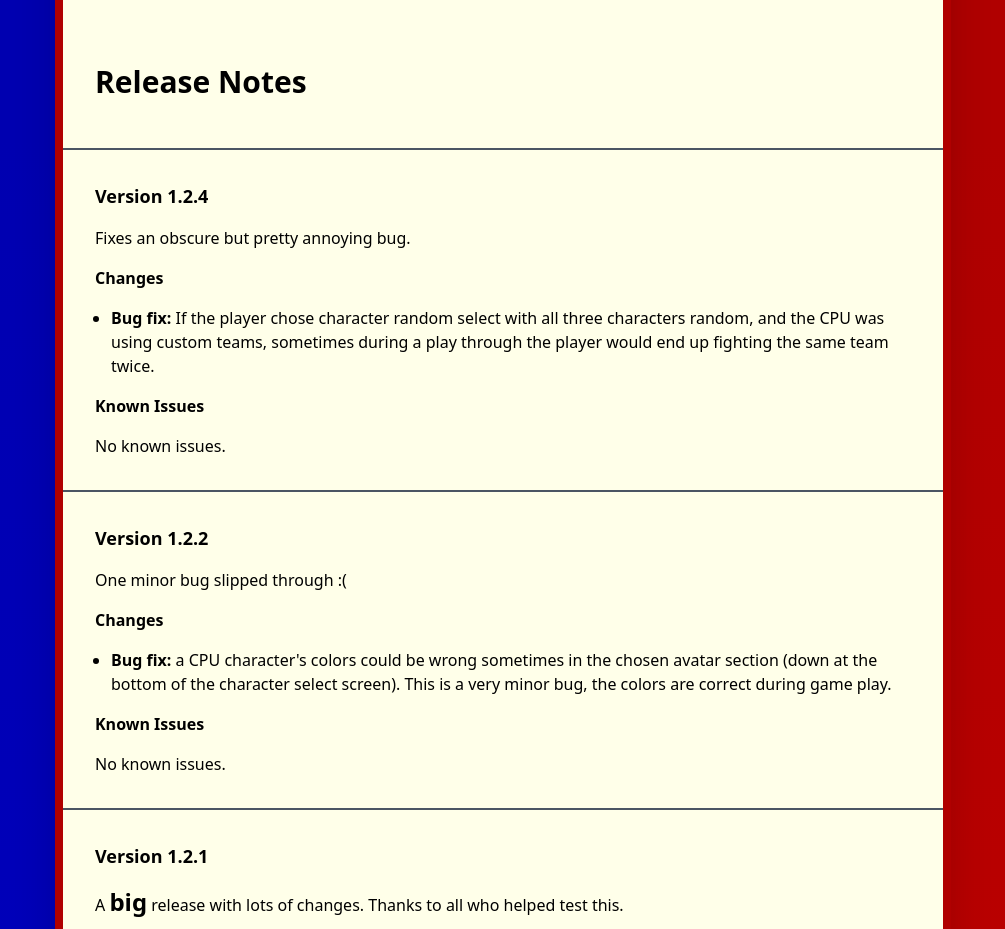
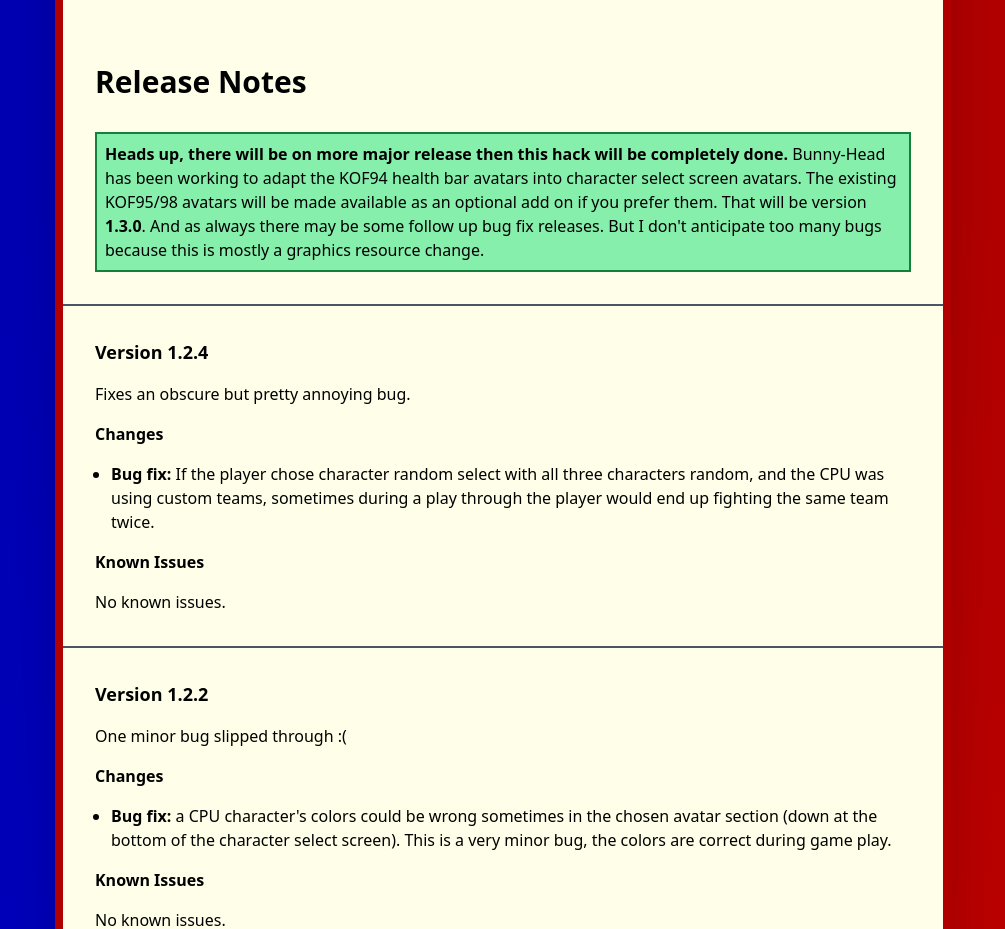
Before and after one commit to city41/neorh, a Next.js app: page / in a window 1280 px wide. Shown: the part 2945-3874 px from the top of the page, without its empty margins (137-1142 px from the left). Built offline with nearby package versions, Linux system fonts and the light colour scheme.

Commit message:
heads up on 1.3.0

```diff
--- a/src/components/IndexPage/IndexPage.tsx
+++ b/src/components/IndexPage/IndexPage.tsx
@@ -26,8 +26,6 @@ function Hr() {
 }
 
 function IndexPage() {
-  const [showAlphaReleaseNotes, setShowAlphaReleaseNotes] = useState(false);
-
   return (
     <div className={clsx(styles.root, "w-full sm:py-16")}>
       <div
@@ -180,6 +178,18 @@ function IndexPage() {
         <div className={styles.headerWithPadding} id="release-notes">
           <h2 className={styles.pageHeader}>Release Notes</h2>
         </div>
+        <p className="my-4 p-2 bg-green-300 border-2 border-green-700">
+          <b>
+            Heads up, there will be on more major release then this hack will be
+            completely done.
+          </b>{" "}
+          Bunny-Head has been working to adapt the KOF94 health bar avatars into
+          character select screen avatars. The existing KOF95/98 avatars will be
+          made available as an optional add on if you prefer them. That will be
+          version <b>1.3.0</b>. And as always there may be some follow up bug
+          fix releases. But I don&apos;t anticipate too many bugs because this
+          is mostly a graphics resource change.
+        </p>
         <div className="mb-16">
           <Hr />
           <h3 className="heading text-lg font-bold pb-4">Version 1.2.4</h3>
```
